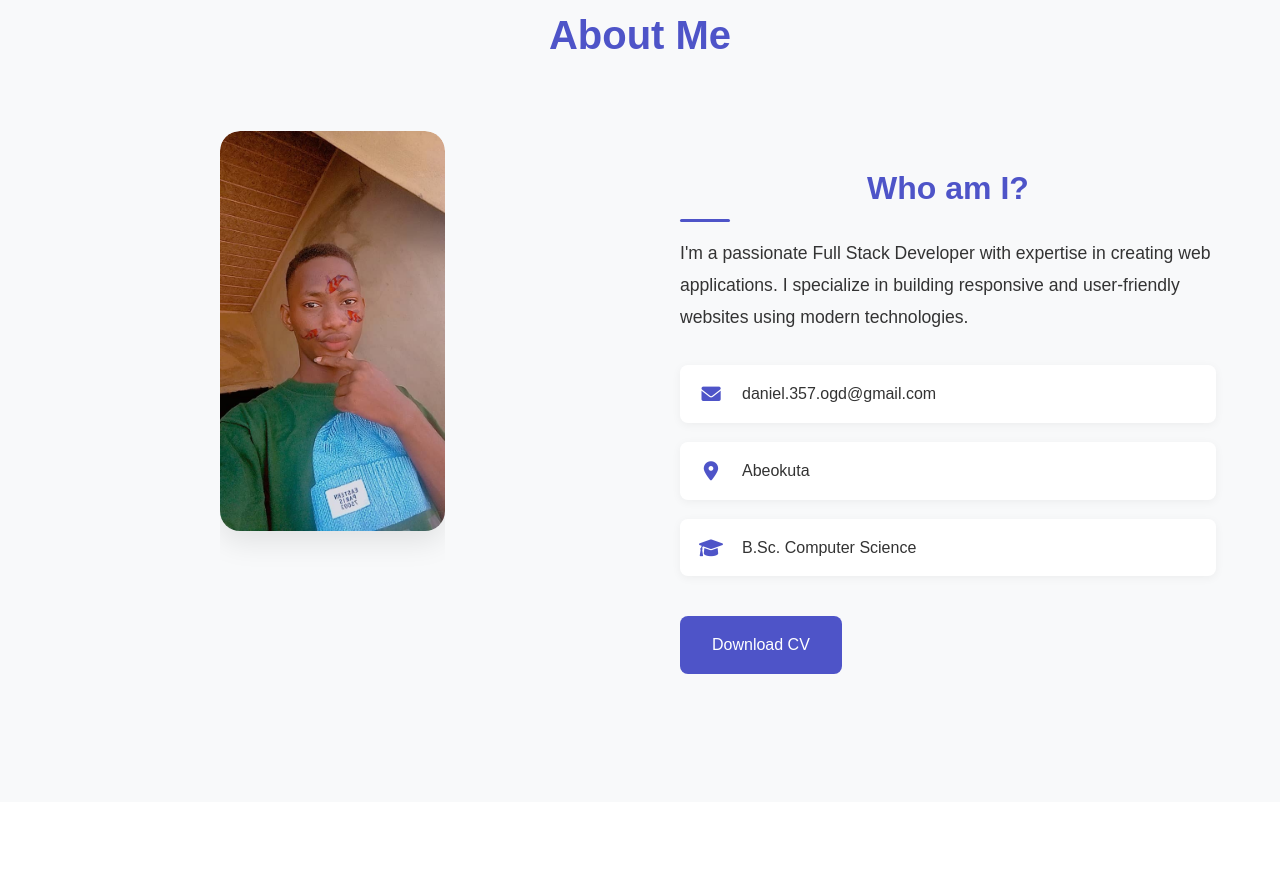
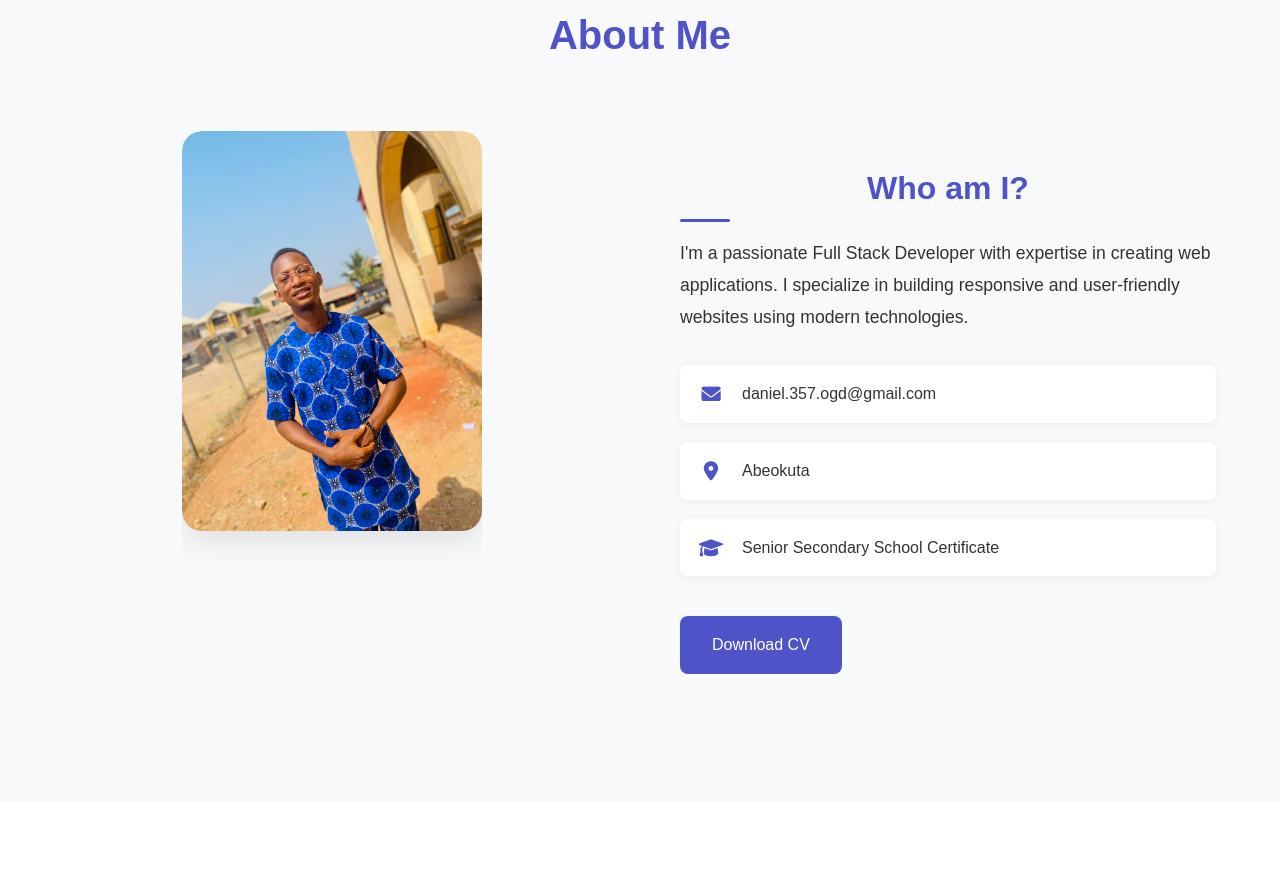
Before and after one commit to OGluck20/Daniel_Gbenga.app, a plain HTML site: page index.html in a window 1280 px wide. Shown: the part 893-1788 px from the top of the page. Drawn offline with nearby package versions, Linux system fonts and the light colour scheme.

Commit message:
CV-commit

```diff
--- a/index.html
+++ b/index.html
@@ -67,7 +67,7 @@
         <div class="about-content">
             <div class="about-image" data-aos="fade-right">
                 <div class="image-wrapper">
-                    <img src="profile-img.jpg" alt="Your Name">
+                    <img src="WhatsApp Image 2024-12-15 at 16.33.18_3b5be541.jpg" alt="Your Name">
                     <div class="image-shape"></div>
                 </div>
             </div>
@@ -86,12 +86,12 @@
                     </div>
                     <div class="detail-item">
                         <i class="fas fa-graduation-cap"></i>
-                        <span>B.Sc. Computer Science</span>
+                        <span>Senior Secondary School Certificate</span>
                     </div>
                 </div>
 
                 <div class="about-buttons">
-                    <a href="cv/Daniel Gbenga Emmanuel - Resume.docx" class="cta-button" download>Download CV</a>
+                    <a href="cv/Gbenga Daniel - CV.pdf" class="cta-button" download>Download CV</a>
                 </div>
             </div>
         </div>
```
Also changed, not shown: WhatsApp Image 2024-12-15 at 16.33.18_3b5be541.jpg (added), profile-img.jpg (deleted), 2 other files.
